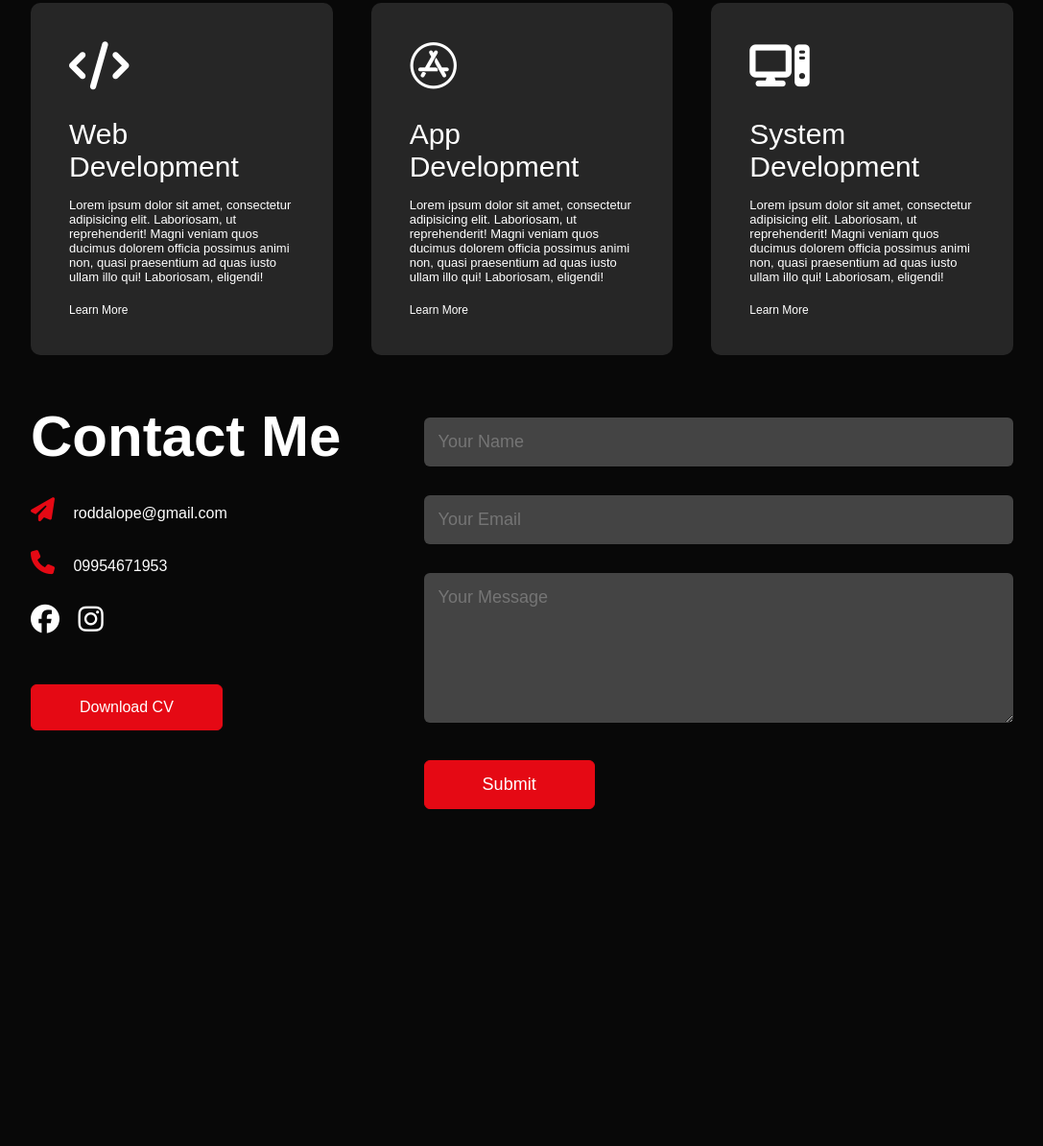
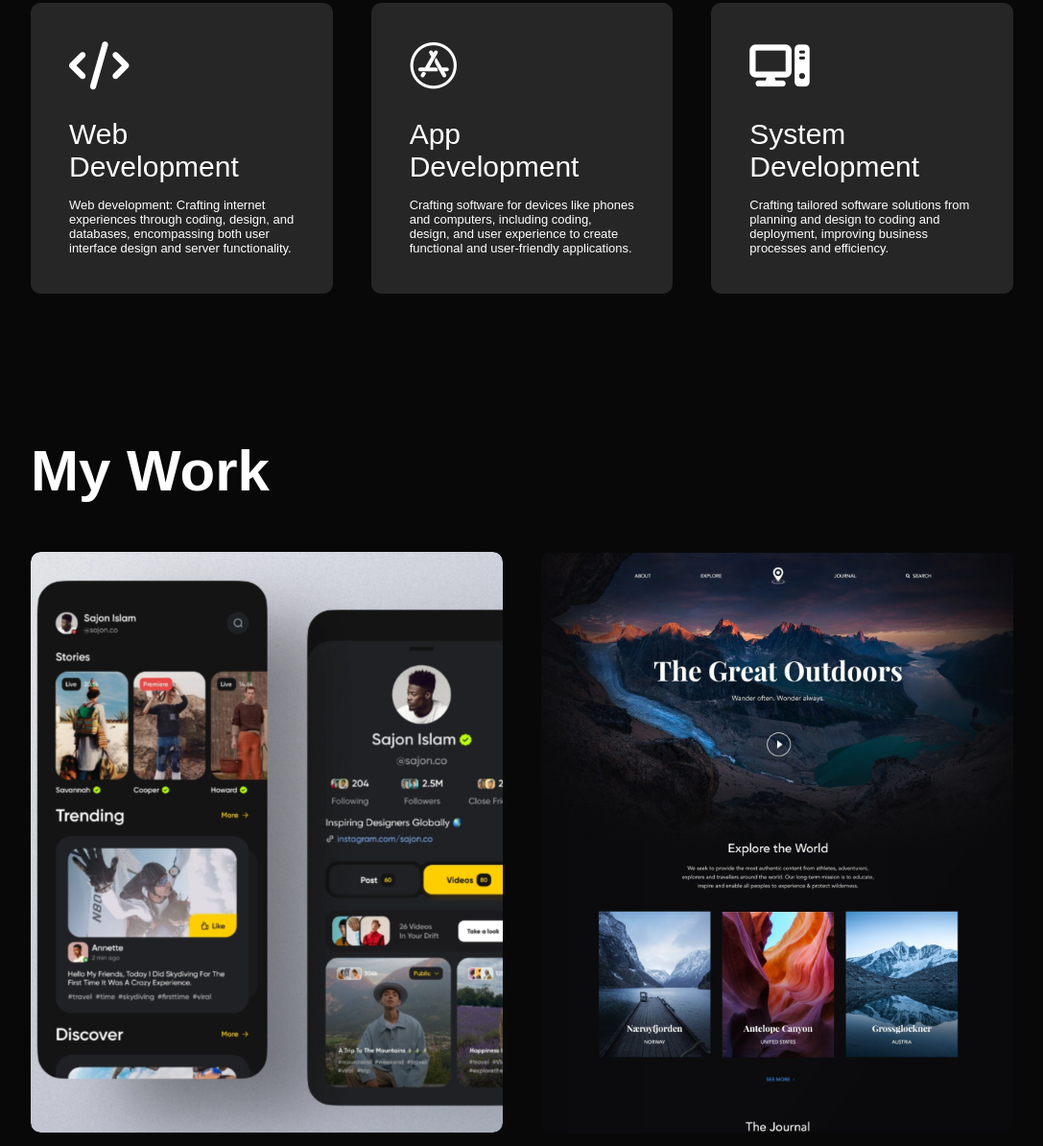
Before and after one commit to rodnathaniel/rodnathaniel.github.io, a plain HTML site: page index.html in a window 1280 px wide. Shown: the part 1606-2800 px from the top of the page at 96% size, without its empty margins (96-1183 px from the left). Before the commit the page ends 2499 px from the top, so only its background shows below. Drawn offline with Linux system fonts and the light colour scheme.

Commit message:
minor changes

```diff
--- a/index.html
+++ b/index.html
@@ -16,7 +16,7 @@
                     <li><a href="#header">Home</a></li>
                     <li><a href="#about">About</a></li>
                     <li><a href="#services">Services</a></li>
-
+                    <li><a href="#portfolio">Portfolio</a></li>
                     <li><a href="#contact">Contact</a></li>
                     <i class="fas fa-times" onclick="closemenu()"></i>
                   </ul>
@@ -77,26 +77,52 @@
                 <div>
                     <i class="fa-solid fa-code"></i>
                     <h2>Web Development</h2>
-                    <p>Lorem ipsum dolor sit amet, consectetur adipisicing elit. Laboriosam, ut reprehenderit! Magni veniam quos ducimus dolorem officia possimus animi non, quasi praesentium ad quas iusto ullam illo qui! Laboriosam, eligendi!</p>
-                    <a href="#">Learn More</a>
+                    <p>Web development: Crafting internet experiences through coding, design, and databases, encompassing both user interface design and server functionality.</p>
+
                 </div>
                 <div>
                     <i class="fa-brands fa-app-store"></i>
                     <h2>App Development</h2>
-                    <p>Lorem ipsum dolor sit amet, consectetur adipisicing elit. Laboriosam, ut reprehenderit! Magni veniam quos ducimus dolorem officia possimus animi non, quasi praesentium ad quas iusto ullam illo qui! Laboriosam, eligendi!</p>
-                    <a href="#">Learn More</a>
+                    <p>Crafting software for devices like phones and computers, including coding, design, and user experience to create functional and user-friendly applications.</p>
+
                 </div>
                 <div>
                     <i class="fa-solid fa-computer"></i>
                     <h2>System Development</h2>
-                    <p>Lorem ipsum dolor sit amet, consectetur adipisicing elit. Laboriosam, ut reprehenderit! Magni veniam quos ducimus dolorem officia possimus animi non, quasi praesentium ad quas iusto ullam illo qui! Laboriosam, eligendi!</p>
-                    <a href="#">Learn More</a>
+                    <p>Crafting tailored software solutions from planning and design to coding and deployment, improving business processes and efficiency.</p>
+
                 </div>
             </div>
         </div>
     </div>
 
+<!-- ------------portfolio------------- -->
+<div id="portfolio"></div>
+<div class="portfolio">
+    <div class="container">
+        <h1 class="sub-title">My Work</h1>
+        <div class="work-list">
+            <div class="work">
+                <img src="portfoliores/My project-1 (11).png">
+                <div class="layer">
+                    <h3>Social Media App</h3>
+                    <p>Discover, Connect, Share: Our social app connects the world. Join now!</p>
 
+                </div>
+            </div>
+            <div class="work">
+                <img src="portfoliores/My project-1 (12).png">
+                <div class="layer">
+                    <h3>Website</h3>
+                    <p>"The Great Outdoors" - Embrace nature, explore, and protect! Your ultimate outdoor resource.</p>
+
+                </div>
+            </div>
+
+        </div>
+        <a href="#" class="btn">Back to Top</a>
+    </div>
+</div>
 
 <!-- ------------contact------------- -->
 <div id="contact">
@@ -111,7 +137,7 @@
                     <a href="https://www.instagram.com/touchme_nath/"><i class="fa-brands fa-instagram"></i></i></a>
 
                 </div>
-                <a href="portfoliores/my-cv.pdf" download class="btn btn2">Download CV</a>
+                <a href="portfoliores/CV.pdf" download class="btn btn2">Download CV</a>
             </div>
             <div class="contact-right">
             <form name="submit-to-google-sheet">
```
